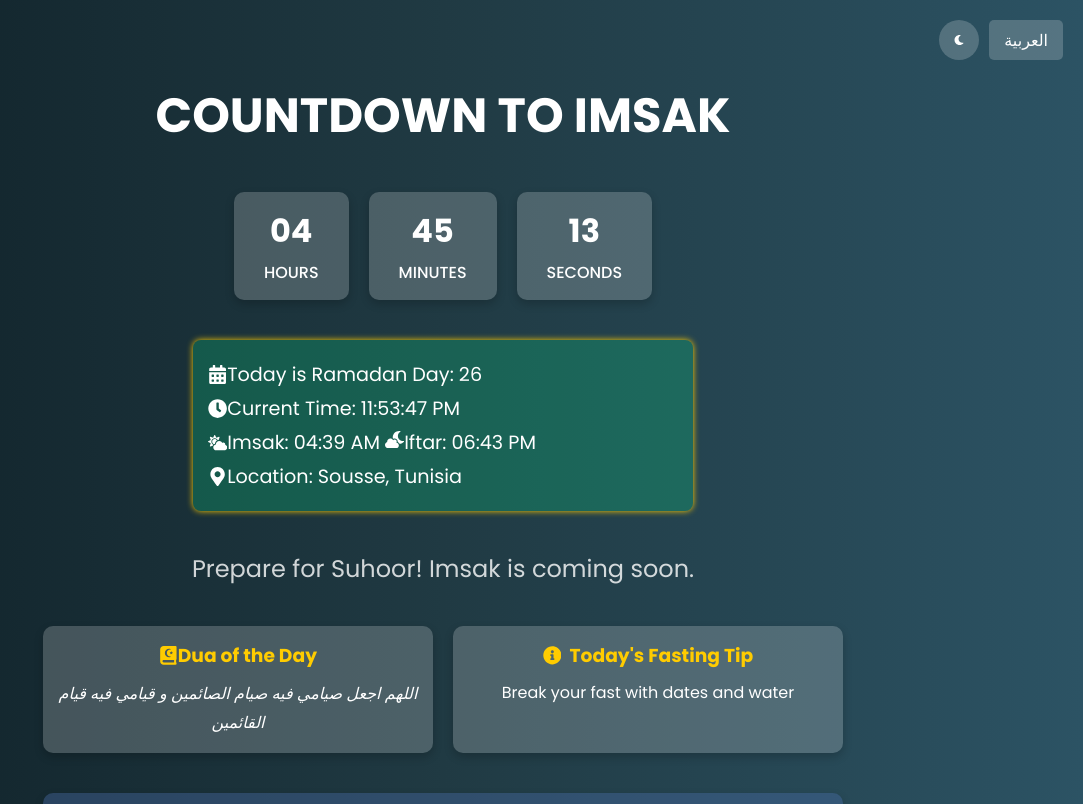
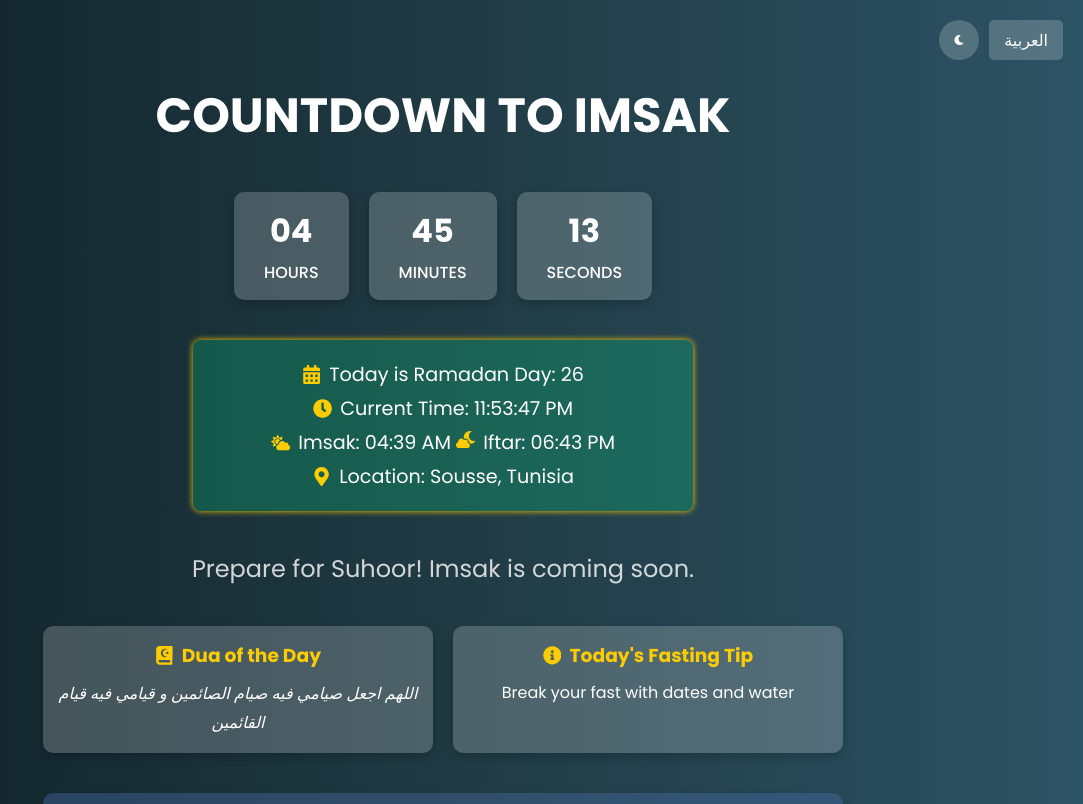
Before and after one commit to Youssef-Fawel/Ramadan-Countdown-App, a React (Create React App) app: page / in a window 1280 px wide. Shown: the top 804 px of the page, without its empty margins (197-1280 px from the left). Built offline with nearby package versions, Linux system fonts and the light colour scheme.

Commit message:
Update App.css

```diff
--- a/src/App.css
+++ b/src/App.css
@@ -178,6 +178,7 @@ body {
   animation: flash 0.5s infinite, shake 0.5s infinite;
 }
 
+/* Keep the original highlight-box styles for desktop */
 .highlight-box {
   background: var(--highlight-bg);
   padding: 15px;
@@ -187,33 +188,55 @@ body {
   max-width: 80%;
   width: 500px;
   animation: glow 2s infinite;
-  box-shadow: 0 4px 10px var(--shadow-color);
 }
 
 .highlight-box p {
   margin: 5px 0;
   display: flex;
   align-items: center;
-  justify-content: flex-start;
-  flex-wrap: wrap;
+  justify-content: center; /* Keep center alignment for desktop */
 }
 
+.icon {
+  margin-right: 8px;
+  color: #ffcc00;
+}
+
+.rtl .icon {
+  margin-right: 0;
+  margin-left: 8px;
+}
+
+/* Only modify for mobile devices */
 @media (max-width: 768px) {
   .highlight-box {
-    font-size: 0.95rem;
+    font-size: 1rem;
     padding: 12px;
     width: 90%;
     max-width: 100%;
   }
 
   .highlight-box p {
-    justify-content: flex-start;
+    justify-content: flex-start; /* Left align on mobile */
     line-height: 1.5;
+    flex-wrap: wrap; /* Allow text to wrap on mobile */
+  }
+}
+
+@media (max-width: 480px) {
+  .highlight-box {
+    font-size: 0.9rem;
+    padding: 10px;
+    width: 95%;
   }
 
+  .highlight-box p {
+    margin: 8px 0;
+  }
+
+  /* Keep icon styling but adjust spacing slightly for very small screens */
   .icon {
     margin-right: 6px;
-    font-size: 0.9em;
   }
 
   .rtl .icon {
@@ -221,6 +244,7 @@ body {
     margin-left: 6px;
   }
 }
+
 
 @media (max-width: 480px) {
   .highlight-box {
```
